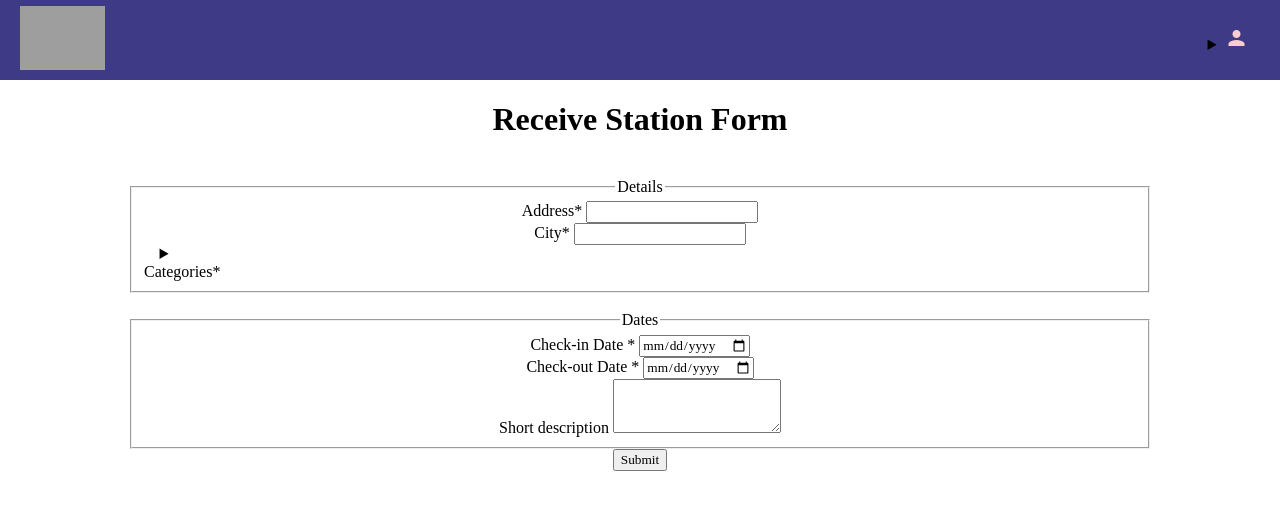
After one commit to dsc-ucu-lviv/hvalue, a Flask app: template web_server/templates/add_receive_station.html in a window 1280 px wide. The commit adds this page. Shown: the top 510 px of the page. Run offline with Flask 2, Linux system fonts and the light colour scheme; the template is opened without the code that fills it, so the values that code supplies are empty; grey boxes are pictures that could not be loaded.

Commit message:
without good html to save the last changes

```diff
--- a/web_server/app.py
+++ b/web_server/app.py
@@ -1,5 +1,6 @@
 from web_server.login import login_page
 from web_server.registration import registration_page
+from web_server.receive_form import receive_form_page
 
 
 from flask import Flask, redirect, url_for
@@ -7,6 +8,7 @@ from flask import Flask, redirect, url_for
 app = Flask(__name__)
 app.register_blueprint(registration_page)
 app.register_blueprint(login_page)
+app.register_blueprint(receive_form_page)
 
 
 @app.route("/")
--- a/web_server/login.py
+++ b/web_server/login.py
@@ -23,4 +23,4 @@ def login():
 
 @login_page.route("/hello", methods=['GET'])
 def hello():
-    return render_template("hello.html")
+    return render_template("add_receive_station.html")
--- /dev/null
+++ b/web_server/templates/add_receive_station.html
@@ -0,0 +1,59 @@
+{% extends "base.html" %}
+
+{% block main %}
+  <main>
+    <div class="testbox">
+    <form action="{{ url_for('receive-form.get_data') }}" method="POST">
+      <div class="banner">
+        <h1>Receive Station Form</h1>
+      </div>
+      <br/>
+      <fieldset>
+        <legend>Details</legend>
+          <div class="item">
+            <label for="address">Address<span>*</span></label>
+            <input id="address" type="text" name="address" />
+          </div>
+          <div class="item">
+            <label for="city">City<span>*</span></label>
+            <input id="city" type="text"   name="city" />
+          </div>
+          <div class="item" >
+              <details>
+                  <summary>
+                    <label>Categories<span>*</span></label>
+                  </summary>
+                  <ul>
+                      {# todo(issue_#23) - Add choose options for categories. #}
+                      <li>clothes</li>
+                      <li>food</li>
+                  </ul>
+              </details>
+          </div>
+      </fieldset>
+      <br/>
+      <fieldset>
+      <legend>Dates</legend>
+      <div class="columns">
+      <div class="item">
+      <label for="time_to">Check-in Date <span>*</span></label>
+      <input id="time_to" type="date" name="time_to" />
+      <i class="fas fa-calendar-alt"></i>
+      </div>
+      <div class="item">
+      <label for="time_out">Check-out Date <span>*</span></label>
+      <input id="time_out" type="date" name="time_out" />
+      <i class="fas fa-calendar-alt"></i>
+      </div>
+      <div class="item-description">
+          <label for="description">Short description</label>
+          <textarea id="description" name="description" rows="3"></textarea>
+      </div>
+      </fieldset>
+      <div class="btn-block">
+      <button type="submit" href="/">Submit</button>
+      </div>
+    </form>
+    </div>
+  </main>
+{% endblock %}
--- a/web_server/templates/base.html
+++ b/web_server/templates/base.html
@@ -6,6 +6,7 @@
     <link rel="stylesheet" type="text/css" href="{{ url_for('static', filename='style_header.css') }}"/>
     <link rel="stylesheet" type="text/css" href="{{ url_for('static', filename='style.css') }}"/>
     <link rel="stylesheet" type="text/css" href="{{ url_for('static', filename='color_definitions.css') }}"/>
+    <link rel="stylesheet" type="text/css" href="{{ url_for('static', filename='style_for_receive_station.css') }}"/>
     <link rel="stylesheet" type="text/css" href="//fonts.googleapis.com/css?family=EB+Garamond" />
     <link rel="stylesheet" type="text/css" href="https://fonts.googleapis.com/icon?family=Material+Icons">
     <title>DSC Flask wp</title>
```
Also changed, not shown: web_server/receive_form.py (added, +30 -0 lines), web_server/registration.py (line endings or trailing spaces).
